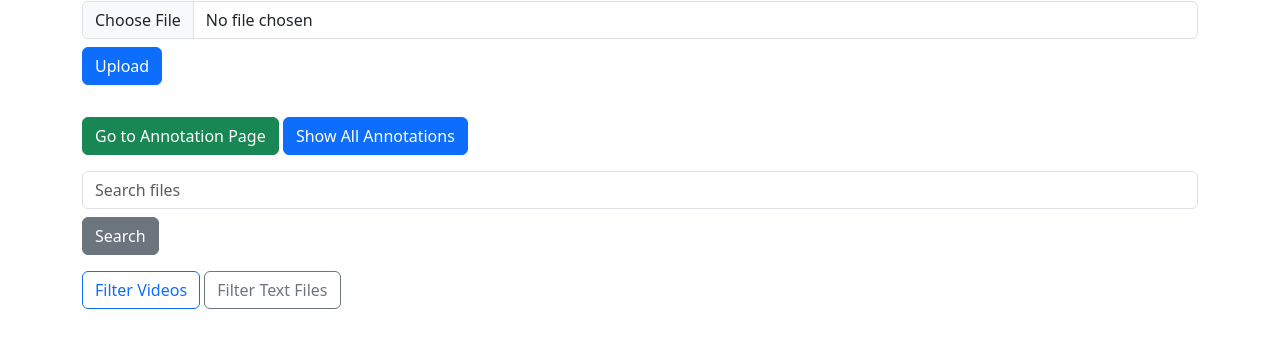
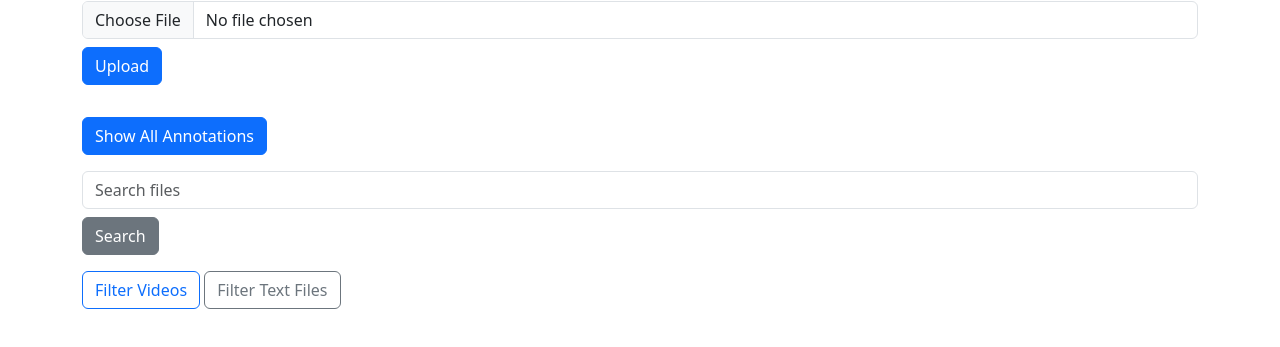
Before and after one commit to progrrah/frame-io-clone, a website: page public/index.html in a window 1280 px wide. Shown: the part 79-426 px from the top of the page. Drawn offline with nearby package versions, Linux system fonts and the light colour scheme; no server answers.

Commit message:
delete button go to annotation pages

```diff
--- a/public/index.html
+++ b/public/index.html
@@ -18,7 +18,7 @@
 
     <!-- Кнопка перехода на страницу аннотаций -->
     <div class="mb-3">
-      <a href="/annotation" class="btn btn-success mt-3">Go to Annotation Page</a>
+      <!-- <a href="/annotation" class="btn btn-success mt-3">Go to Annotation Page</a> -->
       <button id="showAnnotations" class="btn btn-primary mt-3">Show All Annotations</button>
     </div>
 
```
